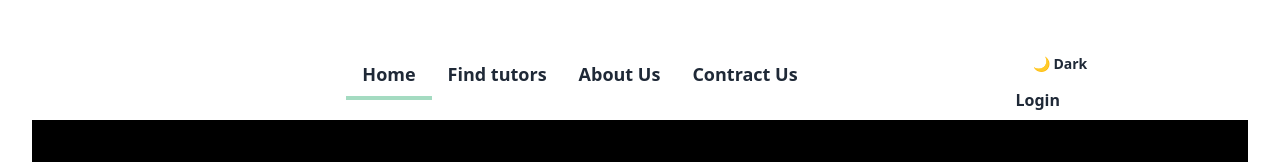
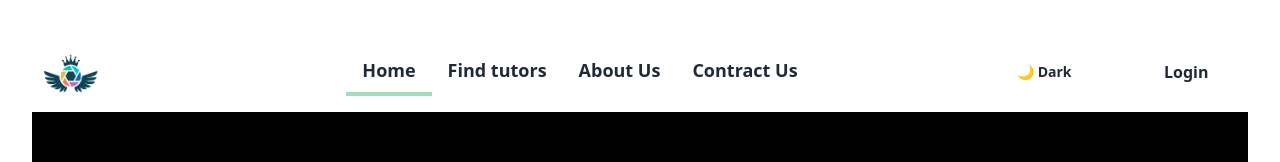
Before and after one commit to ashikmia0099/Langauge-tutor-client, a React (Vite) app: page / in a window 1280 px wide. Shown: the top 162 px of the page. Built offline with nearby package versions, Linux system fonts and the light colour scheme; no server answers.

Commit message:
Modifiyed navbar design

```diff
--- a/src/shared/Navbar.jsx
+++ b/src/shared/Navbar.jsx
@@ -3,6 +3,8 @@ import { Link, NavLink, useNavigate } from 'react-router-dom';
 import { CgProfile } from "react-icons/cg";
 import { AuthContext } from '../AuthProvider/AuthProvider';
 import TheamContoler from './TheamContoler';
+
+import logo from '../assets/bannerPageImage/logo.png';
 
 const Navbar = () => {
 
@@ -127,23 +129,13 @@ const Navbar = () => {
                     {links}
                 </ul>
             </div>
-            <Link to="/" className="">
-                    <svg
-                        width="50"
-                        height="50"
-                        viewBox="0 0 24 24"
-                        xmlns="http://www.w3.org/2000/svg"
-                        fillRule="evenodd"
-                        clipRule="evenodd"
-                        className="fill-current">
-                        <path d="..." />
-                    </svg>
-                </Link>
+            <Link to={'/'}><img src={logo} alt="Logo" className='mx-auto' /></Link>
+
         </div>
-        <div className="col-span-7 items-center navbar-center hidden lg:block">
+        <div className="col-span-7 items-center navbar-center hidden lg:block ">
             <ul className="menu menu-horizontal px-1">{links}</ul>
         </div>
-        <div className="col-span-2 sm:navbar-end lg:block">
+        <div className="col-span-2  lg:flex">
             <TheamContoler />
             {user && user.email ? (
                 <div className="navbar-end space-x-4 flex items-center">
@@ -181,7 +173,7 @@ const Navbar = () => {
             ) : (
 
 
-                <div className="navbar-end space-x-4 flex items-center">
+                <div className="navbar-end space-x-4 flex items-end justify-end">
                     <NavLink to="/auth">
                         <a className="text-md font-semibold">Login</a>
                     </NavLink>
```
Also changed, not shown: src/assets/bannerPageImage/logo.png (added).
